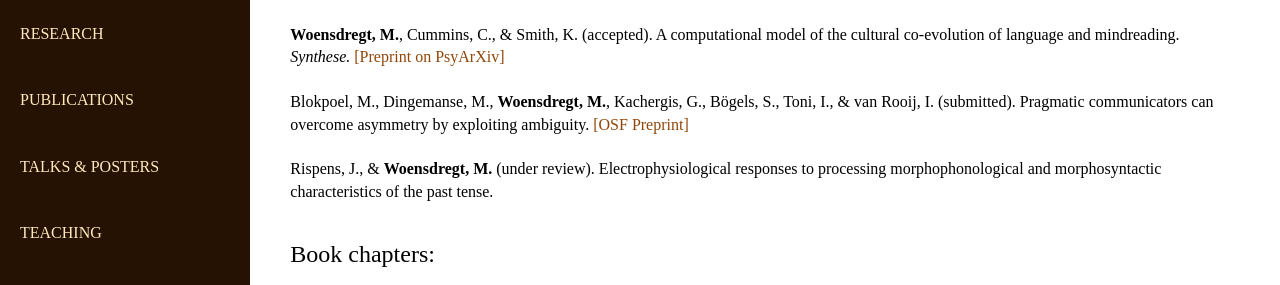
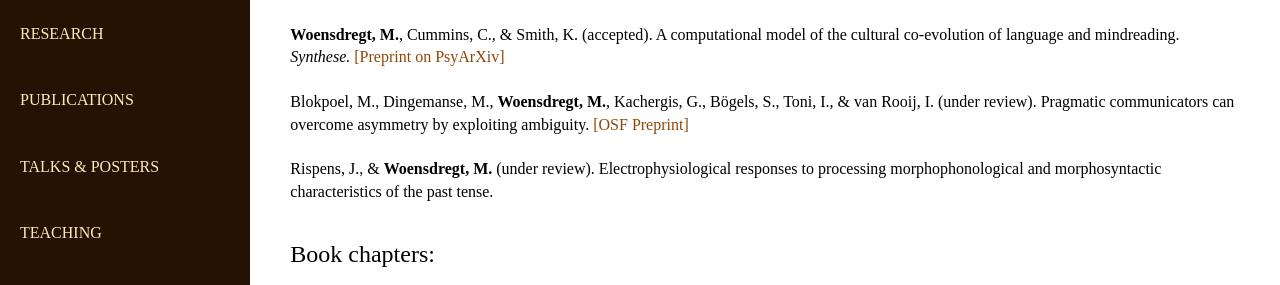
Before and after one commit to marieke-woensdregt/marieke-woensdregt.github.io, a Jekyll site: the page built from publications/index.html, in a window 1280 px wide. Shown: the part 181-466 px from the top of the page. Built offline with Jekyll 4.4.1, drawn with Linux system fonts in a browser that asks for light colours.

Commit message:
Update index.html

```diff
--- a/publications/index.html
+++ b/publications/index.html
@@ -19,7 +19,7 @@ title: Publications
 		<br />
 
 
-		Blokpoel, M., Dingemanse, M., <b>Woensdregt, M.</b>, Kachergis, G., Bögels, S., Toni, I., &amp; van Rooij, I. (submitted). Pragmatic communicators can overcome asymmetry by exploiting ambiguity.
+		Blokpoel, M., Dingemanse, M., <b>Woensdregt, M.</b>, Kachergis, G., Bögels, S., Toni, I., &amp; van Rooij, I. (under review). Pragmatic communicators can overcome asymmetry by exploiting ambiguity.
 		<a href="https://doi.org/10.31219/osf.io/q56xs">[OSF Preprint]</a>
 
 		<br />
```
